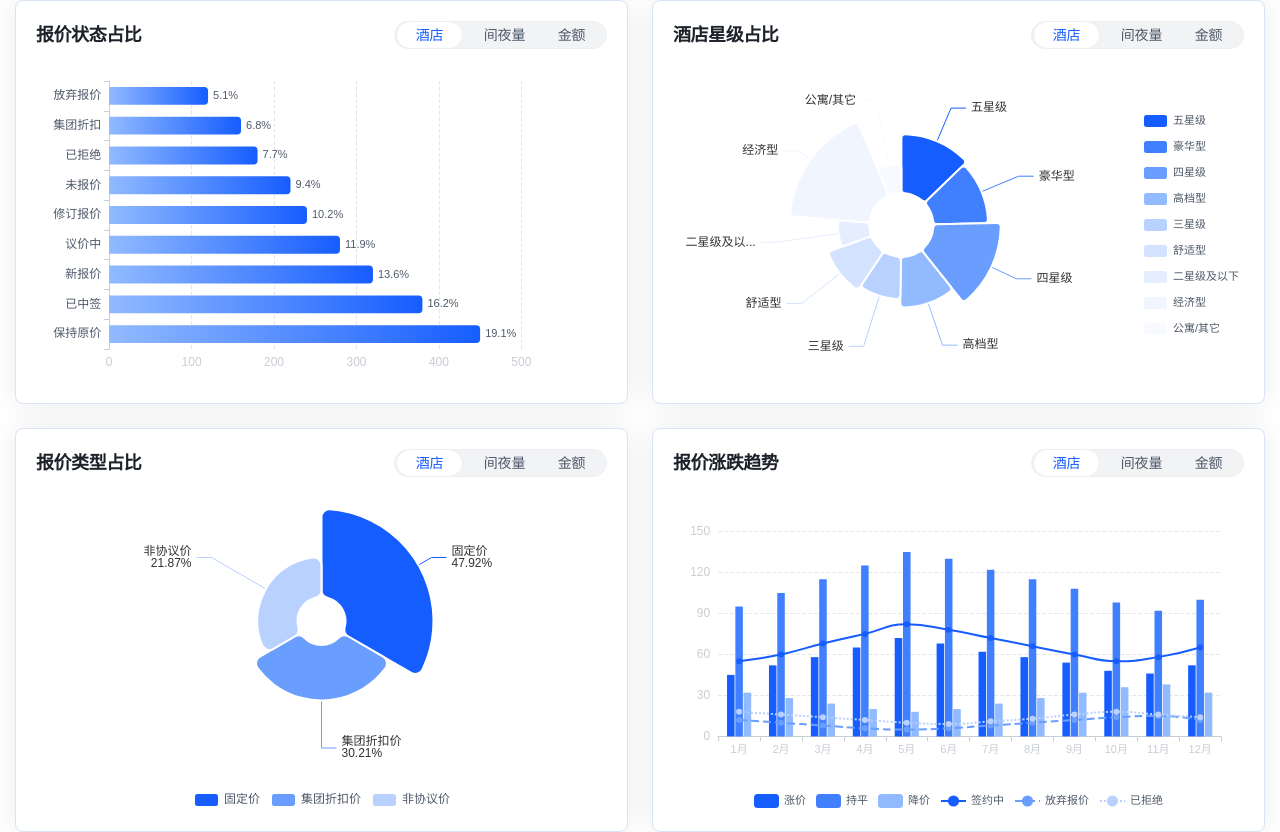
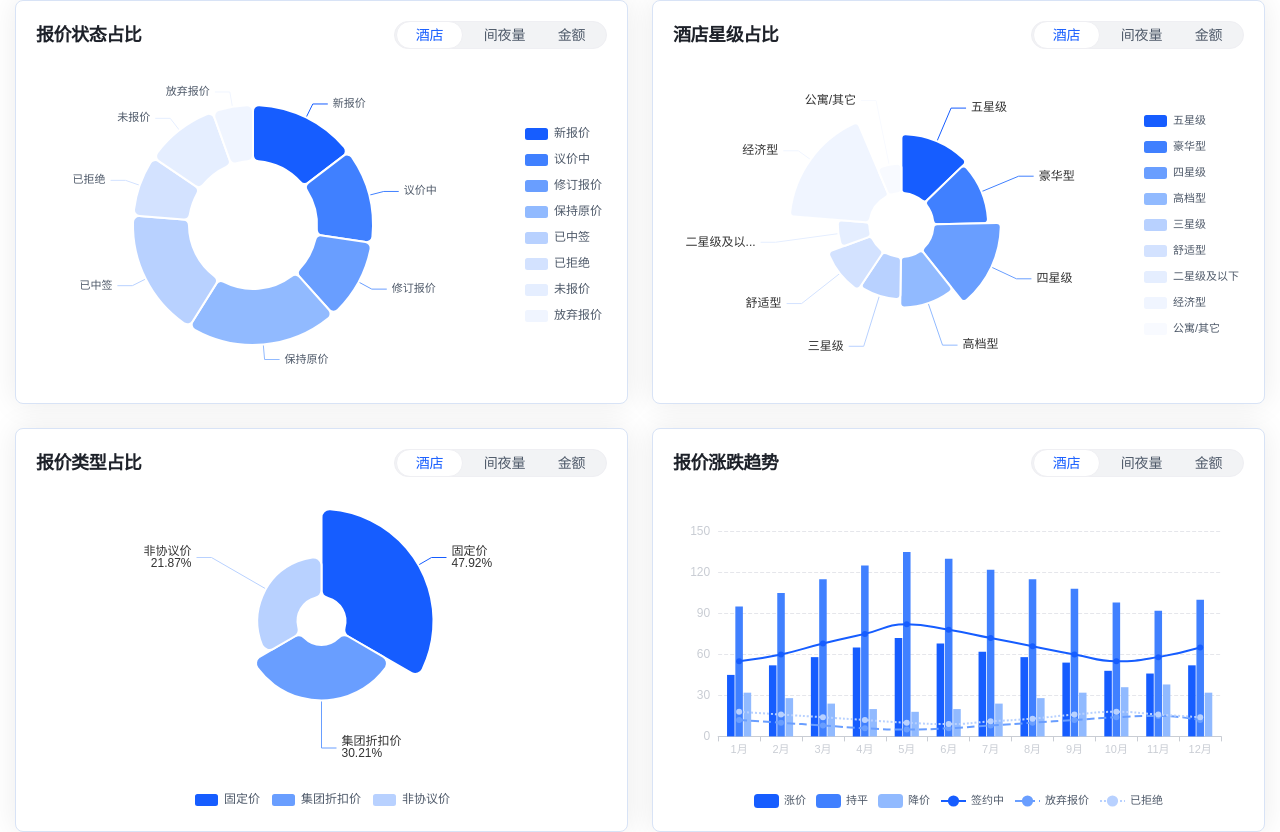
Before and after one commit to caohongbocaohongbo/rfp, a website: page echart.html in a window 1280 px wide. Drawn offline with nearby package versions, Linux system fonts and the light colour scheme.

Commit message:
更新报价状态占比图表：去除集团折扣，改为环形饼图

```diff
--- a/echart.html
+++ b/echart.html
@@ -209,7 +209,7 @@
     let quoteTypeDataType = 'hotel';
     let quoteTrendDataType = 'hotel';
 
-    // 1. 报价状态占比数据 - 新增酒店维度
+    // 1. 报价状态占比数据 - 新增酒店维度（已移除集团折扣）
     const quoteStatusData = {
       hotel: [
         { value: 320, name: '新报价' },
@@ -219,8 +219,7 @@
         { value: 380, name: '已中签' },
         { value: 180, name: '已拒绝' },
         { value: 220, name: '未报价' },
-        { value: 120, name: '放弃报价' },
-        { value: 160, name: '集团折扣' }
+        { value: 120, name: '放弃报价' }
       ],
       night: [
         { value: 1280, name: '新报价' },
@@ -230,8 +229,7 @@
         { value: 1120, name: '已中签' },
         { value: 480, name: '已拒绝' },
         { value: 650, name: '未报价' },
-        { value: 210, name: '放弃报价' },
-        { value: 380, name: '集团折扣' }
+        { value: 210, name: '放弃报价' }
       ],
       amount: [
         { value: 384000, name: '新报价' },
@@ -241,8 +239,7 @@
         { value: 336000, name: '已中签' },
         { value: 144000, name: '已拒绝' },
         { value: 195000, name: '未报价' },
-        { value: 63000, name: '放弃报价' },
-        { value: 114000, name: '集团折扣' }
+        { value: 63000, name: '放弃报价' }
       ]
     };
 
@@ -260,26 +257,24 @@
         { value: 140, name: '公寓/其它' }
       ],
       night: [
-        { value: 1120, name: '五星级' },
-        { value: 980, name: '豪华型' },
-        { value: 1350, name: '四星级' },
-        { value: 890, name: '高档型' },
-        { value: 670, name: '三星级' },
-        { value: 760, name: '舒适型' },
-        { value: 410, name: '二星级及以下' },
-        { value: 1680, name: '经济型' },
-        { value: 360, name: '公寓/其它' }
+        { value: 1280, name: '新报价' },
+        { value: 960, name: '议价中' },
+        { value: 720, name: '修订报价' },
+        { value: 1850, name: '保持原价' },
+        { value: 1120, name: '已中签' },
+        { value: 480, name: '已拒绝' },
+        { value: 650, name: '未报价' },
+        { value: 210, name: '放弃报价' }
       ],
       amount: [
-        { value: 560000, name: '五星级' },
-        { value: 490000, name: '豪华型' },
-        { value: 675000, name: '四星级' },
-        { value: 445000, name: '高档型' },
-        { value: 335000, name: '三星级' },
-        { value: 380000, name: '舒适型' },
-        { value: 205000, name: '二星级及以下' },
-        { value: 840000, name: '经济型' },
-        { value: 180000, name: '公寓/其它' }
+        { value: 384000, name: '新报价' },
+        { value: 288000, name: '议价中' },
+        { value: 216000, name: '修订报价' },
+        { value: 555000, name: '保持原价' },
+        { value: 336000, name: '已中签' },
+        { value: 144000, name: '已拒绝' },
+        { value: 195000, name: '未报价' },
+        { value: 63000, name: '放弃报价' }
       ]
     };
 
@@ -392,7 +387,7 @@
       }
     }
 
-    // 1. 报价状态占比 - 水平条形图
+    // 1. 报价状态占比 - 环形饼图（去除集团折扣）
     function initQuoteStatusChart() {
       try {
         const chartDom = document.getElementById('quoteStatusChart');
@@ -404,64 +399,41 @@
         quoteStatusChart = echarts.init(chartDom);
 
         const currentData = quoteStatusData[quoteStatusDataType];
-        const sortedData = [...currentData].sort((a, b) => b.value - a.value);
-        const categories = sortedData.map(item => item.name);
-        const values = sortedData.map(item => item.value);
+
+        const suffixMap = { hotel: ' 家', night: ' 间夜', amount: ' 元' };
 
         const option = {
           tooltip: {
-            trigger: 'axis',
-            axisPointer: { type: 'shadow' },
+            trigger: 'item',
             formatter: function(params) {
-              const suffixMap = { hotel: ' 家', night: ' 间夜', amount: ' 元' };
               const suffix = suffixMap[quoteStatusDataType];
-              const item = params[0];
-              const total = values.reduce((a, b) => a + b, 0);
-              const percent = ((item.value / total) * 100).toFixed(1);
-              return `${item.name}: ${item.value.toLocaleString()}${suffix} (${percent}%)`;
+              return `${params.name}: ${params.value.toLocaleString()}${suffix} (${params.percent}%)`;
             }
           },
-          grid: {
-            left: '3%',
-            right: '15%',
-            top: '5%',
-            bottom: '5%',
-            containLabel: true
-          },
-          xAxis: {
-            type: 'value',
-            axisLine: { lineStyle: { color: '#C9CDD4' } },
-            splitLine: { lineStyle: { color: '#E5E6EB', type: 'dashed' } }
-          },
-          yAxis: {
-            type: 'category',
-            data: categories,
-            axisLine: { lineStyle: { color: '#C9CDD4' } },
-            axisLabel: { color: '#4E5969', fontSize: 12 }
+          legend: {
+            orient: 'vertical',
+            right: 0,
+            top: 'center',
+            textStyle: { fontSize: 12, color: '#4E5969' }
           },
           series: [{
             name: '报价状态',
-            type: 'bar',
-            data: values,
+            type: 'pie',
+            radius: ['40%', '75%'],
+            center: ['38%', '50%'],
             itemStyle: {
-              color: new echarts.graphic.LinearGradient(0, 0, 1, 0, [
-                { offset: 0, color: '#91BAFF' },
-                { offset: 1, color: '#165DFF' }
-              ]),
-              borderRadius: [0, 4, 4, 0]
+              borderRadius: 6,
+              borderColor: '#fff',
+              borderWidth: 2
             },
-            barWidth: '60%',
             label: {
               show: true,
-              position: 'right',
-              formatter: function(params) {
-                const total = values.reduce((a, b) => a + b, 0);
-                const percent = ((params.value / total) * 100).toFixed(1);
-                return `${percent}%`;
-              },
+              formatter: '{b}',
               color: '#4E5969',
               fontSize: 11
-            }
+            },
+            data: currentData,
+            color: blueColors
           }]
         };
 
```
